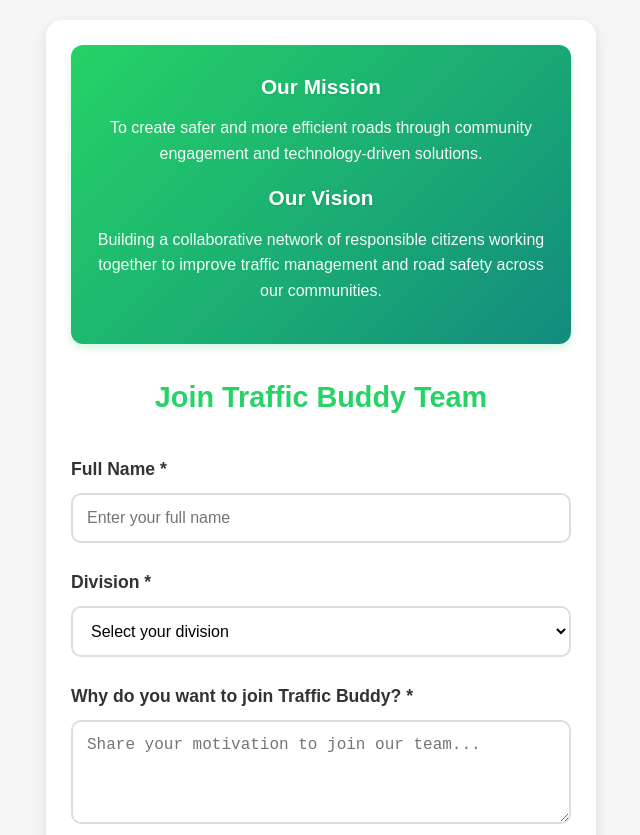
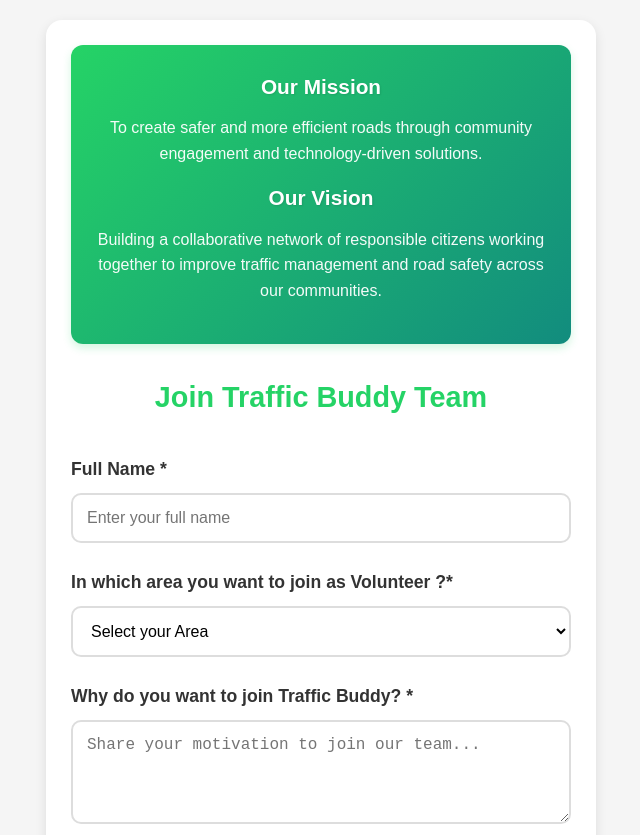
Before and after one commit to Shripad735/TrafficBuddy-Backend, a plain HTML site: page join-team.html in a window 1280 px wide. Shown: the top 835 px of the page, without its empty margins (319-959 px from the left). Drawn offline with Linux system fonts and the light colour scheme.

Commit message:
Update join-team.html to clarify volunteer division selection

```diff
--- a/join-team.html
+++ b/join-team.html
@@ -418,9 +418,9 @@
             </div>
 
             <div class="form-group">
-                <label for="division">Division *</label>
+                <label for="division">In which area you want to join as Volunteer ?*</label>
                 <select id="division" name="division" required>
-                    <option value="">Select your division</option>
+                    <option value="">Select your Area</option>
                     <option value="CHAKAN">Chakan</option>
                     <option value="NIGDI">Nigdi</option>
                     <option value="DIGHI ALANDI">Dighi-Alandi</option>
```
